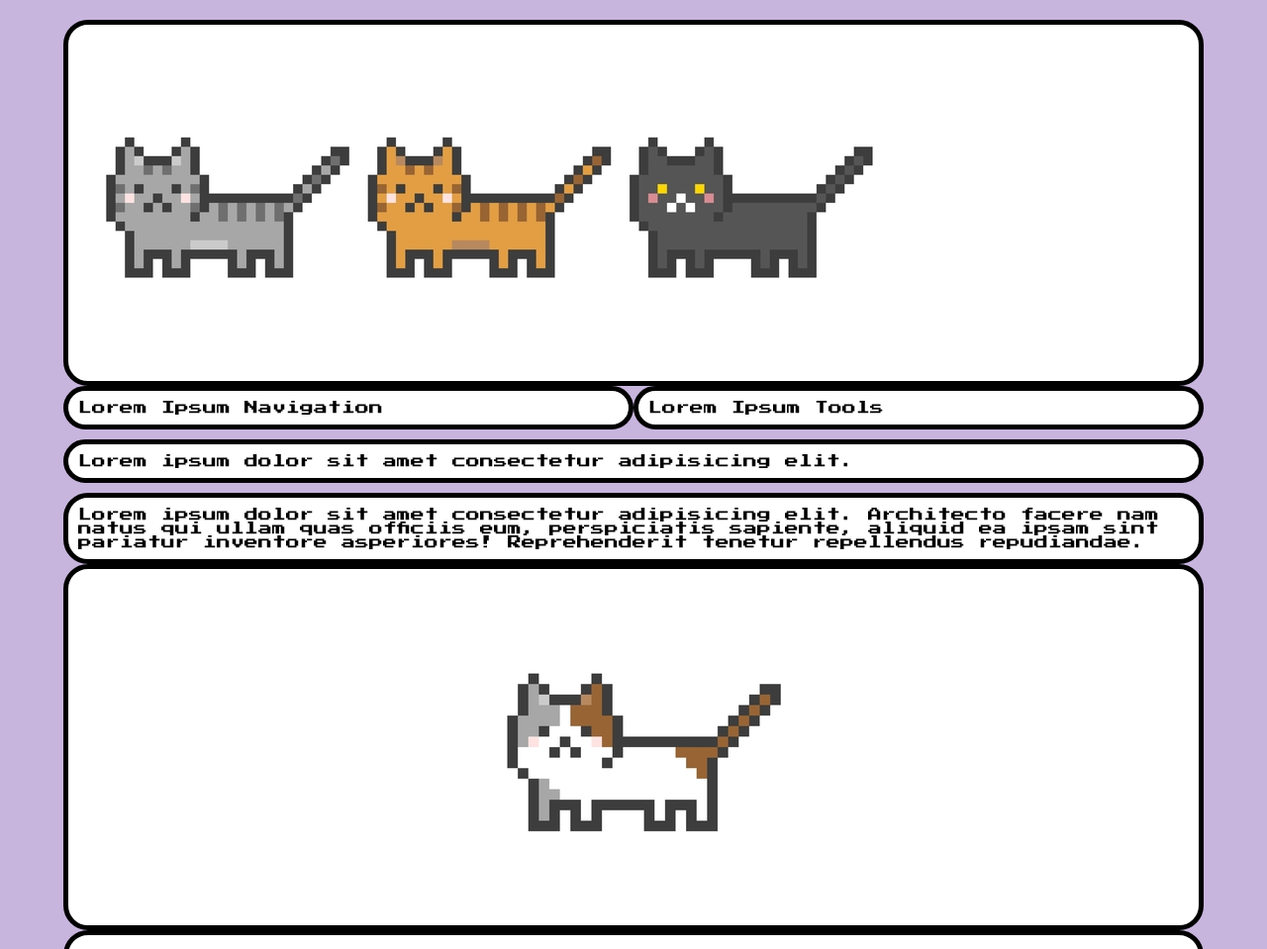
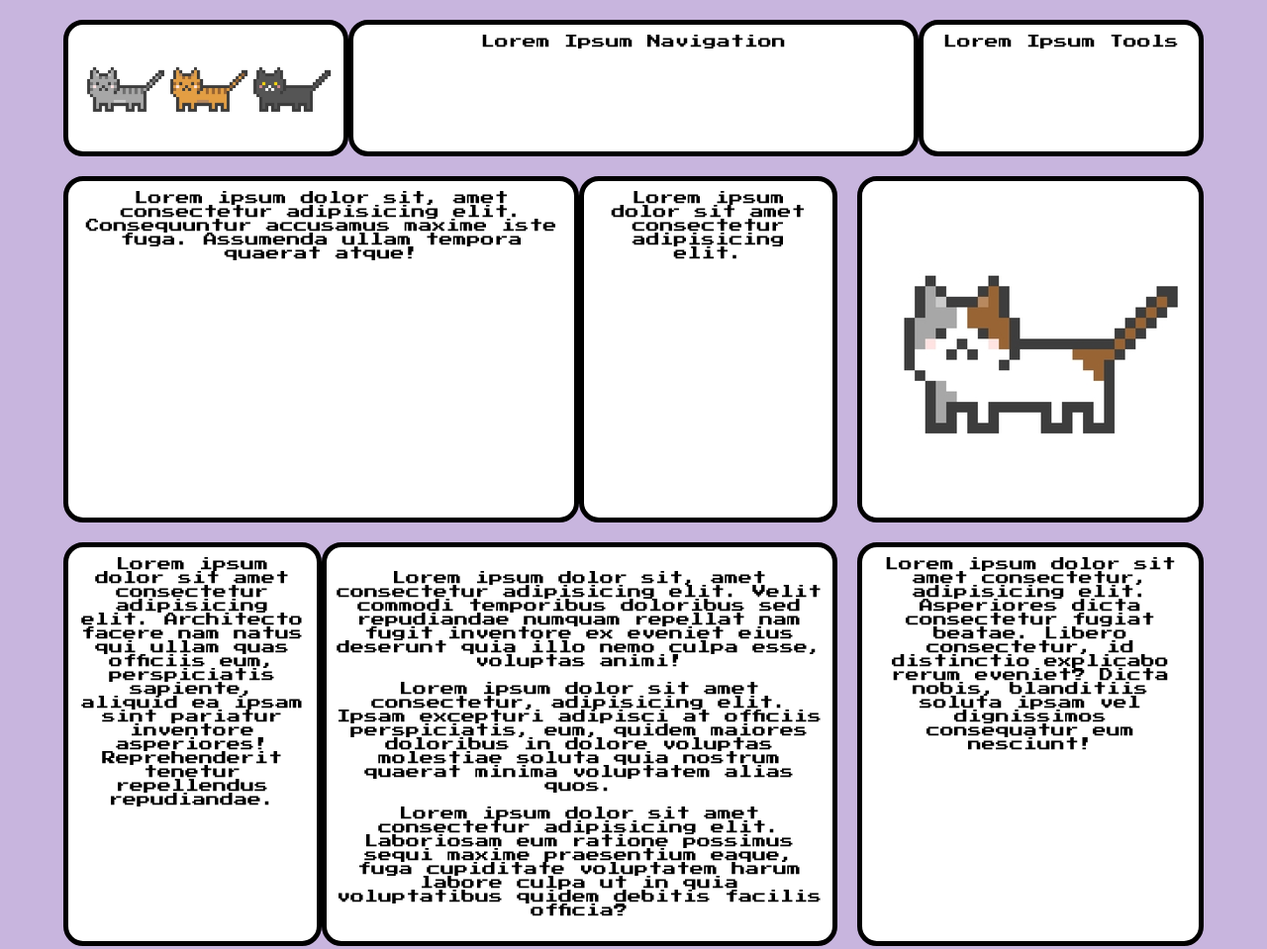
Before and after one commit to annanana77/Homework_2, a plain HTML site: page index.html in a window 1280 px wide. Shown: the top 959 px of the page at 99% size. Drawn offline with Linux system fonts and the light colour scheme.

Commit message:
messy but tablet and desktop added

```diff
--- a/style/cssgridstyle.css
+++ b/style/cssgridstyle.css
@@ -9,6 +9,7 @@ body {
     background-color: #c8b5de;
     margin: 0;
     padding: 0;
+    text-align: center;
 }
 
 img {
@@ -23,6 +24,16 @@ img {
     justify-content: center;
     align-items: center;
     overflow: hidden;
+    border: 5px solid #000;
+    border-radius: 20px;
+}
+
+/*style for boxes*/
+ .header > div, .hero > div, .ad, .body > div, .sidebar-feat, .footer {
+    background: #fff;
+    border: 5px solid #000;
+    border-radius: 20px;
+    padding: 10px;
 }
 
 /*basic grid container style*/
@@ -31,7 +42,7 @@ img {
     width: 90%;
     display: grid;
     margin: 20px auto;
-    gap: 10px;
+    gap: 20px;
     grid-template-columns: 1fr;
     grid-template-areas:
         "header"
@@ -40,15 +51,7 @@ img {
         "ad"
         "footer";
 }
-
-/*style for boxes*/
- .header > div, .hero > div, .ad, .body > div, .sidebar-feat, .footer {
-    background: #fff;
-    border: 5px solid #000;
-    border-radius: 25px;
-    padding: 10px;
-}
-.grid .header {
+.header {
     grid-area: header;
     display: grid;
     grid-template-columns: 1fr 1fr;
@@ -97,10 +100,62 @@ img {
 /*tablet*/
 @media (min-width: 576px) {
 .grid {
-    grid-template-columns: repeat( 1fr;
+    grid-template-areas:
+        "header"
+        "hero"
+        "body"
+        "sidebar-feat"
+        "footer";
+}
+.header {
+    grid-template-columns: 1fr 2fr 1fr;
+    grid-template-areas:
+    "brand nav tools";
+}
+.hero {
+    grid-template-areas:
+    "hero-feat"
+    "hero-action";
+}
+.hero .hero-feat { display: block; }
+.body {
+    grid-template-columns: 1fr 200px;
+    grid-template-areas:
+    "article-feat ad"
+    "article-list article-list";
+}
+.sidebar-feat {
+    display: block;
+    display:grid;
+    height:100%;
+}
+}
+/*desktop*/
+@media (min-width: 992px) {
+.grid {
+    grid-template-columns: 1fr 350px;
     grid-template-areas:
         "header header"
-        "hero hero"
-        "body ad"
+        "hero ad"
+        "body sidebar-feat"
         "footer footer";
 }
+.hero {
+    grid-template-columns: 2fr 1fr;
+    grid-template-areas:
+    "hero-feat hero-action";
+}
+.hero .hero-feat { display: block;}
+
+.ad-deskt {
+    display: block;
+}
+.ad-mob {
+    display: none;
+}
+.body{
+    grid-template-columns: 1fr 2fr;
+    grid-template-areas:
+    "article-feat article-list"
+}
+}
```
